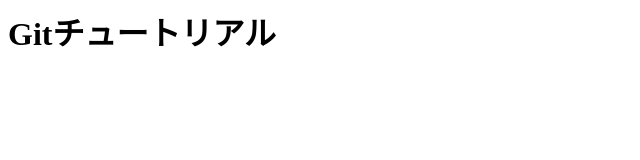
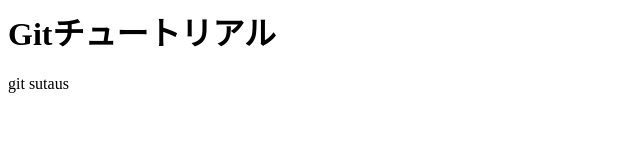
Before and after one commit to koizumi-taka0514/git_tutorial, a plain HTML site: page index.html in a window 1280 px wide. Shown: the full height of the page, 0-640 px from the left. Drawn offline with Linux system fonts and the light colour scheme.

Commit message:
git　statusコマンドを追記

```diff
--- a/index.html
+++ b/index.html
@@ -1 +1,2 @@
 <h1>Gitチュートリアル</h1>
+<p>git sutaus</p>
```
